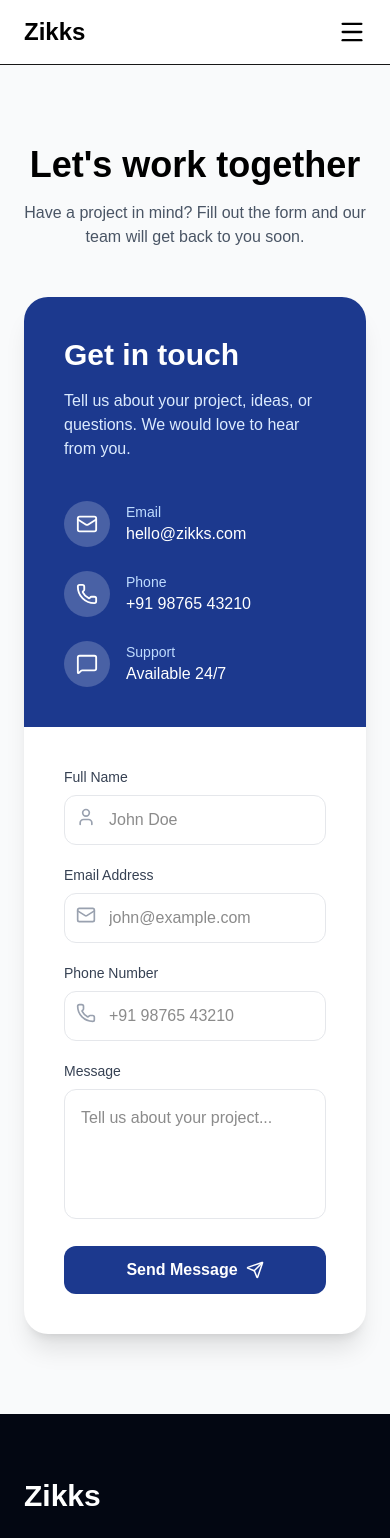
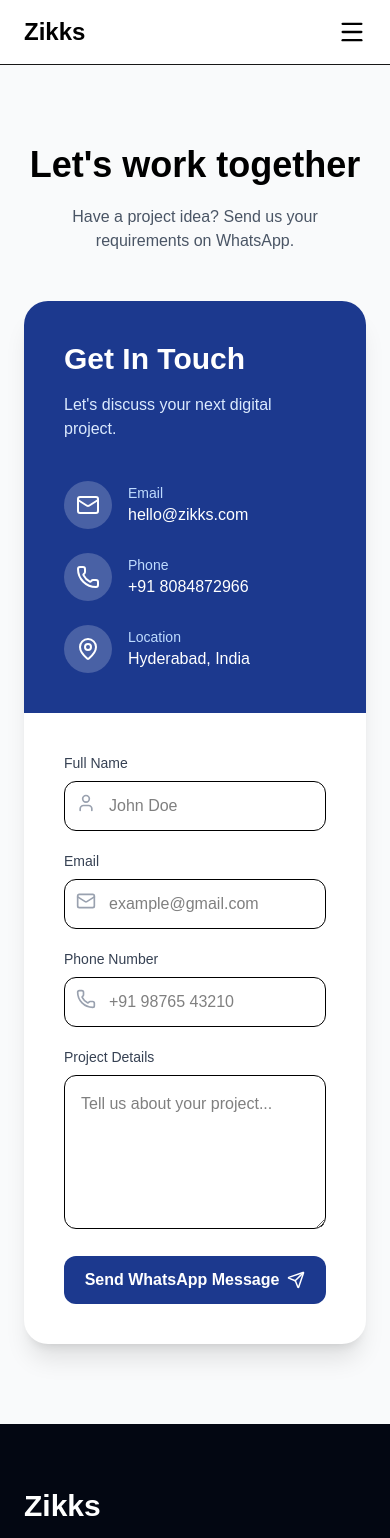
Before and after one commit to mdzikrullah20/zikks, a Next.js app: page /contact in a window 390 px wide. Shown: the top 1538 px of the page. Built offline with nearby package versions, Linux system fonts and the light colour scheme.

Commit message:
Add contact form with WhatsApp integration and responsive design

```diff
--- a/app/contact/page.tsx
+++ b/app/contact/page.tsx
@@ -5,114 +5,236 @@ import {
   Mail,
   Phone,
   MessageSquare,
-  Send
+  Send,
+  MapPin
 } from "lucide-react";
 
+import { useState } from "react";
 
-export default function ContactForm() {
+
+export default function ContactPage() {
+
+
+  const [loading,setLoading] = useState(false);
+
+
+
+  const handleSubmit = (
+    e:React.FormEvent<HTMLFormElement>
+  )=>{
+
+    e.preventDefault();
+
+
+    setLoading(true);
+
+
+
+    const formData = new FormData(e.currentTarget);
+
+
+
+    const name = formData.get("name");
+    const email = formData.get("email");
+    const phone = formData.get("phone");
+    const message = formData.get("message");
+
+
+
+    const whatsappText = `
+
+🚀 New Website Inquiry
+
+👤 Name:
+${name}
+
+📧 Email:
+${email}
+
+📱 Phone:
+${phone}
+
+💬 Message:
+${message}
+
+`;
+
+
+
+    const whatsappNumber = "918084872966";
+
+
+
+    const whatsappURL =
+    `https://wa.me/${whatsappNumber}?text=${encodeURIComponent(
+      whatsappText
+    )}`;
+
+
+
+    window.open(
+      whatsappURL,
+      "_blank"
+    );
+
+
+    setLoading(false);
+
+  };
+
+
+
+
 
   return (
-    <section className="min-h-screen bg-gray-50 py-20">
+
+
+<main className="min-h-screen bg-gray-50 py-20">
+
 
 <div className="mx-auto max-w-7xl px-6">
 
 
-        {/* Heading */}
-        <div className="mx-auto mb-12 max-w-2xl text-center">
-
-          <h1 className="text-4xl font-bold text-black md:text-5xl">
-            Let's work together
-          </h1>
-
-          <p className="mt-4 text-gray-600">
-            Have a project in mind? Fill out the form and our team
-            will get back to you soon.
-          </p>
-
-        </div>
 
 
 
-        <div className="grid overflow-hidden rounded-3xl bg-white shadow-xl md:grid-cols-2">
+{/* Heading */}
 
 
-          {/* Left Content */}
-
-          <div className="bg-blue-900 p-10 text-white">
-
-            <h2 className="text-3xl font-bold">
-              Get in touch
-            </h2>
+<div className="
+mx-auto
+mb-12
+max-w-3xl
+text-center
+">
 
 
-            <p className="mt-4 text-blue-100">
-              Tell us about your project, ideas, or questions.
-              We would love to hear from you.
-            </p>
+<h1 className="
+text-4xl
+font-bold
+text-black
+md:text-6xl
+">
+
+Let's work together
+
+</h1>
 
 
 
-            <div className="mt-10 space-y-6">
+<p className="
+mt-5
+text-gray-600
+">
 
+Have a project idea?
+Send us your requirements on WhatsApp.
 
-              <div className="flex items-center gap-4">
-
-                <div className="rounded-full bg-white/20 p-3">
-                  <Mail size={22}/>
-                </div>
-
-                <div>
-                  <p className="text-sm text-blue-200">
-                    Email
 </p>
 
-                  <p>
-                    hello@zikks.com
-                  </p>
-                </div>
 
 </div>
 
 
 
 
-              <div className="flex items-center gap-4">
 
-                <div className="rounded-full bg-white/20 p-3">
-                  <Phone size={22}/>
-                </div>
 
-                <div>
-                  <p className="text-sm text-blue-200">
-                    Phone
+
+
+<div className="
+grid
+overflow-hidden
+rounded-3xl
+bg-white
+shadow-xl
+md:grid-cols-2
+">
+
+
+
+
+
+
+
+{/* LEFT SIDE */}
+
+
+
+<div className="
+bg-blue-900
+p-10
+text-white
+">
+
+
+<h2 className="
+text-3xl
+font-bold
+">
+
+Get In Touch
+
+</h2>
+
+
+
+<p className="
+mt-4
+text-blue-100
+">
+
+Let's discuss your next digital project.
+
 </p>
 
-                  <p>
-                    +91 98765 43210
-                  </p>
-                </div>
+
+
+
+
+
+<div className="
+mt-10
+space-y-6
+">
+
+
+
+
+
+<div className="
+flex
+items-center
+gap-4
+">
+
+
+<div className="
+rounded-full
+bg-white/20
+p-3
+">
+
+<Mail/>
 
 </div>
 
 
+<div>
 
-              <div className="flex items-center gap-4">
+<p className="
+text-sm
+text-blue-200
+">
 
-                <div className="rounded-full bg-white/20 p-3">
-                  <MessageSquare size={22}/>
-                </div>
+Email
 
-                <div>
-                  <p className="text-sm text-blue-200">
-                    Support
 </p>
 
+
 <p>
-                    Available 24/7
+hello@zikks.com
 </p>
-                </div>
-
-              </div>
 
 
 </div>
@@ -124,90 +246,186 @@ export default function ContactForm() {
 
 
 
-          {/* Form */}
-
-          <div className="p-10">
 
 
-            <form className="space-y-5">
+<div className="
+flex
+items-center
+gap-4
+">
 
 
-              {/* Name */}
+<div className="
+rounded-full
+bg-white/20
+p-3
+">
+
+<Phone/>
+
+</div>
+
 
 <div>
 
-                <label className="mb-2 block text-sm font-medium text-gray-700">
-                  Full Name
-                </label>
+<p className="
+text-sm
+text-blue-200
+">
+
+Phone
+
+</p>
 
 
-                <div className="relative">
+<p>
++91 8084872966
+</p>
 
-                  <User
-                    className="absolute left-3 top-3 text-gray-400"
-                    size={20}
-                  />
-
-                  <input
-                    type="text"
-                    placeholder="John Doe"
-                    className="
-                    w-full
-                    rounded-xl
-                    border
-                    border-gray-200
-                    py-3
-                    pl-11
-                    pr-4
-                    outline-none
-                    transition
-                    focus:border-blue-600
-                    focus:ring-2
-                    focus:ring-blue-100
-                    "
-                  />
 
 </div>
+
 
 </div>
 
 
 
 
-              {/* Email */}
+
+
+
+<div className="
+flex
+items-center
+gap-4
+">
+
+
+<div className="
+rounded-full
+bg-white/20
+p-3
+">
+
+<MapPin/>
+
+</div>
+
 
 <div>
 
-                <label className="mb-2 block text-sm font-medium text-gray-700">
-                  Email Address
+<p className="
+text-sm
+text-blue-200
+">
+
+Location
+
+</p>
+
+
+<p>
+Hyderabad, India
+</p>
+
+
+</div>
+
+
+</div>
+
+
+
+
+</div>
+
+
+</div>
+
+
+
+
+
+
+
+
+
+{/* FORM */}
+
+
+
+<div className="p-10">
+
+
+
+<form
+onSubmit={handleSubmit}
+className="space-y-5"
+>
+
+
+
+
+
+
+{/* NAME */}
+
+<div>
+
+<label className="
+mb-2
+block
+text-sm
+font-medium
+text-gray-700
+">
+
+Full Name
+
 </label>
+
 
 
 <div className="relative">
 
-                  <Mail
-                    className="absolute left-3 top-3 text-gray-400"
+
+<User
+className="
+absolute
+left-3
+top-3
+text-gray-400
+"
 size={20}
 />
 
 
 <input
-                    type="email"
-                    placeholder="john@example.com"
+
+required
+
+name="name"
+
+type="text"
+
+placeholder="John Doe"
+
 className="
 w-full
 rounded-xl
 border
-                    border-gray-200
 py-3
 pl-11
 pr-4
+text-black
 outline-none
 focus:border-blue-600
 focus:ring-2
 focus:ring-blue-100
 "
+
 />
+
 
 </div>
 
@@ -217,74 +435,78 @@ export default function ContactForm() {
 
 
 
-              {/* Phone */}
+
+
+
+
+{/* EMAIL */}
+
 
 <div>
 
-                <label className="mb-2 block text-sm font-medium text-gray-700">
-                  Phone Number
+
+<label className="
+mb-2
+block
+text-sm
+font-medium
+text-gray-700
+">
+
+Email
+
 </label>
+
 
 
 <div className="relative">
 
-                  <Phone
-                    className="absolute left-3 top-3 text-gray-400"
+
+<Mail
+
+className="
+absolute
+left-3
+top-3
+text-gray-400
+"
+
 size={20}
+
 />
 
 
+
 <input
-                    type="text"
-                    placeholder="+91 98765 43210"
+
+required
+
+name="email"
+
+type="email"
+
+placeholder="example@gmail.com"
+
 className="
 w-full
 rounded-xl
 border
-                    border-gray-200
 py-3
 pl-11
 pr-4
+text-black
 outline-none
 focus:border-blue-600
 focus:ring-2
 focus:ring-blue-100
 "
+
 />
+
+
 
 </div>
 
-              </div>
-
-
-
-
-
-              {/* Message */}
-
-              <div>
-
-                <label className="mb-2 block text-sm font-medium text-gray-700">
-                  Message
-                </label>
-
-
-                <textarea
-                  rows={4}
-                  placeholder="Tell us about your project..."
-                  className="
-                  w-full
-                  resize-none
-                  rounded-xl
-                  border
-                  border-gray-200
-                  p-4
-                  outline-none
-                  focus:border-blue-600
-                  focus:ring-2
-                  focus:ring-blue-100
-                  "
-                />
 
 
 </div>
@@ -293,10 +515,155 @@ export default function ContactForm() {
 
 
 
-              {/* Button */}
+
+
+
+
+{/* PHONE */}
+
+
+
+<div>
+
+
+<label className="
+mb-2
+block
+text-sm
+font-medium
+text-gray-700
+">
+
+Phone Number
+
+</label>
+
+
+
+<div className="relative">
+
+
+<Phone
+
+className="
+absolute
+left-3
+top-3
+text-gray-400
+"
+
+size={20}
+
+/>
+
+
+<input
+
+required
+
+name="phone"
+
+type="tel"
+
+placeholder="+91 98765 43210"
+
+className="
+w-full
+rounded-xl
+border
+py-3
+pl-11
+pr-4
+text-black
+outline-none
+focus:border-blue-600
+focus:ring-2
+focus:ring-blue-100
+"
+
+/>
+
+
+</div>
+
+
+</div>
+
+
+
+
+
+
+
+
+
+{/* MESSAGE */}
+
+
+
+<div>
+
+
+<label className="
+mb-2
+block
+text-sm
+font-medium
+text-gray-700
+">
+
+Project Details
+
+</label>
+
+
+
+<textarea
+
+required
+
+name="message"
+
+rows={5}
+
+placeholder="Tell us about your project..."
+
+className="
+w-full
+rounded-xl
+border
+p-4
+text-black
+outline-none
+focus:border-blue-600
+focus:ring-2
+focus:ring-blue-100
+"
+
+/>
+
+
+
+</div>
+
+
+
+
+
+
+
+
+
+{/* BUTTON */}
+
+
 
 <button
+
+disabled={loading}
+
 type="submit"
+
 className="
 flex
 w-full
@@ -309,29 +676,55 @@ export default function ContactForm() {
 font-semibold
 text-white
 transition
-                hover:bg-blue-800
+hover:bg-blue-1000
+disabled:opacity-50
+cursor-pointer
 "
+
 >
 
-                Send Message
+
+{
+loading
+?
+"Opening WhatsApp..."
+:
+"Send WhatsApp Message"
+}
+
 
 <Send size={18}/>
 
+
 </button>
+
+
+
+
 
 
 </form>
 
 
+
 </div>
+
+
+
+
 
 
 </div>
 
 
+
+
 </div>
 
 
-    </section>
+</main>
+
+
   );
+
 }
```
Lines whose indentation alone changed are shown as unchanged.
